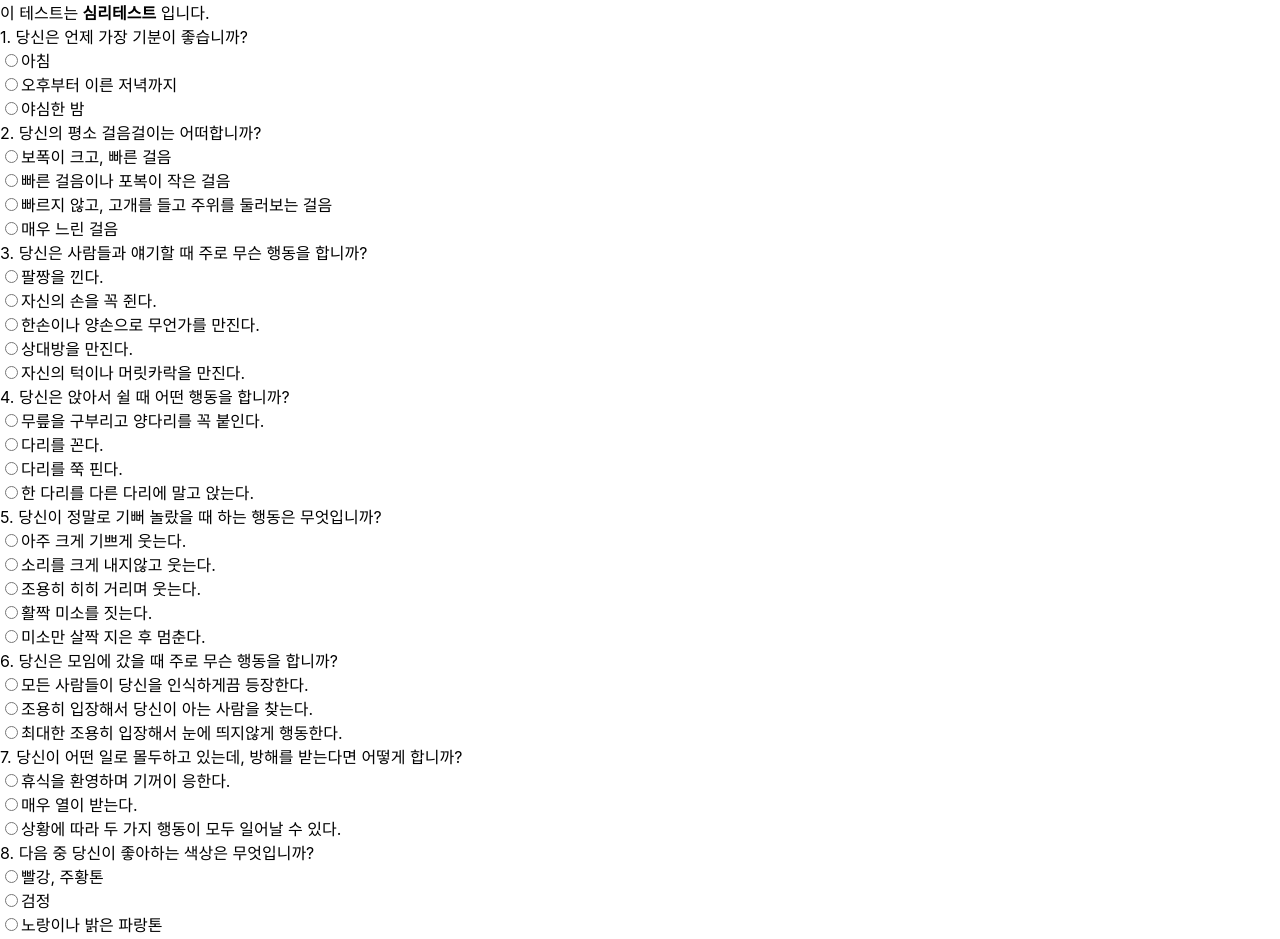
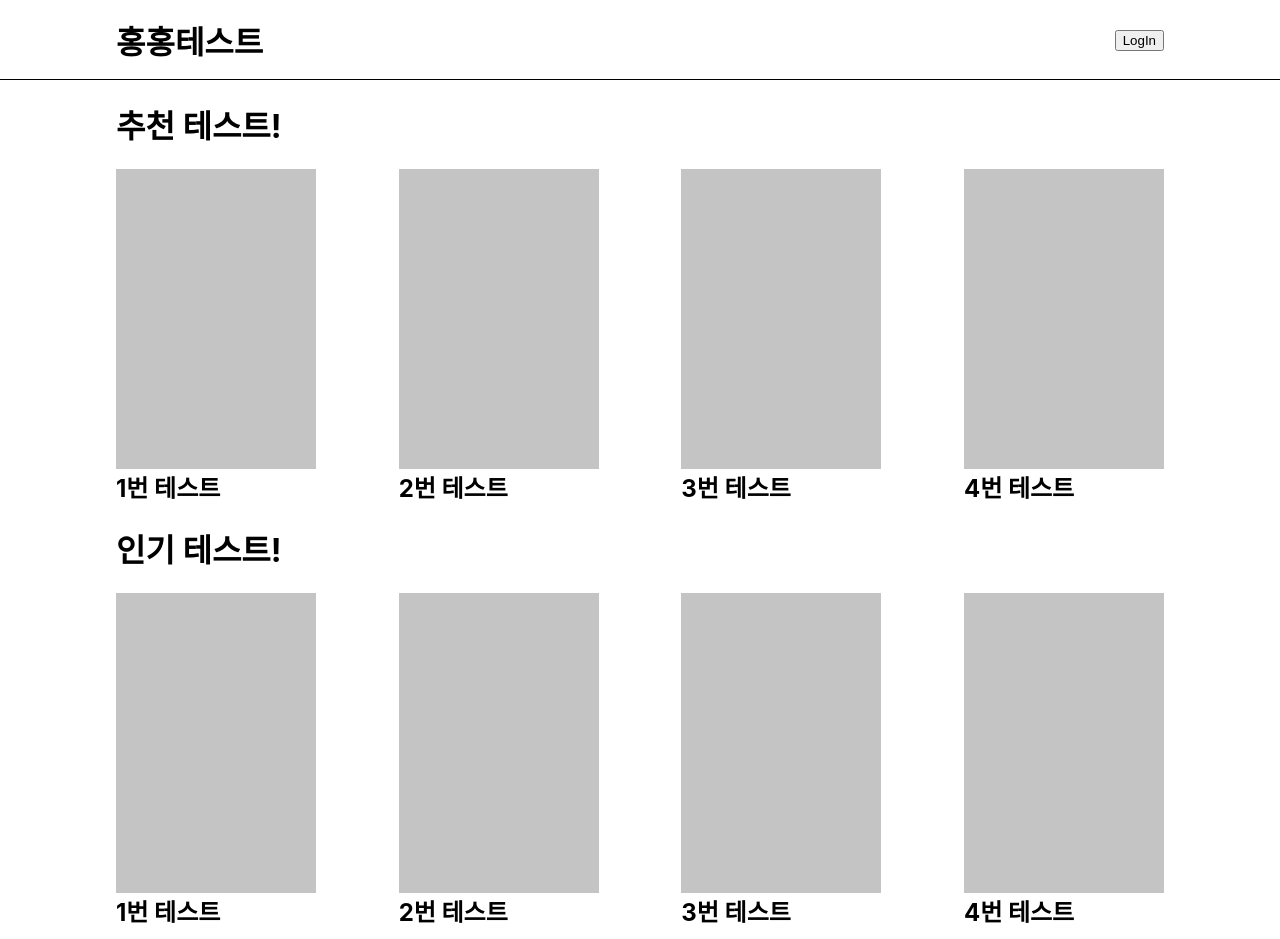
Before and after one commit to Honghyeonji/react_study, a React (Create React App) app: page / in a window 1280 px wide. Shown: the top 939 px of the page. Built offline with nearby package versions, Linux system fonts and the light colour scheme.

Commit message:
mainPage 레이아웃

```diff
--- /dev/null
+++ b/src/css/mainPage.css
@@ -0,0 +1,86 @@
+/* text-align: center; */
+/* display: inline-block; */
+/* align-items: center; */
+/* justify-content: center; */
+
+.mainPage {
+    margin: 0;
+    padding: 0;
+    display: flex;
+    align-items: center;
+    flex-direction: column;
+}
+
+.header {
+    display: flex;
+    justify-content: center;
+    width: 100%;
+    height: 79px;
+    border-bottom: 1px solid black;
+}
+
+.header_inner {
+    width: 100%;
+    display: flex;
+    justify-content: space-between;
+    align-items: center;
+    max-width: 1048px;
+}
+
+.logo {
+}
+
+.login {
+
+}
+
+.body {
+    width: 100%;
+    max-width: 1048px;
+    display: flex;
+    flex-direction: column;
+    align-items: center;
+}
+
+.testTag {
+    /* flex-grow: 1; */
+    align-self: flex-start;
+}
+
+.recommendTests {
+    width: 100%;
+    display: flex;
+    justify-content: space-between;
+}
+
+.hotTests {
+    width: 100%;
+    display: flex;
+    justify-content: space-between;
+}
+
+
+.test {
+    display: flex;
+    flex-direction: column;
+}
+
+.testImg {
+    width : 200px;
+    height: 300px;
+    background-color: #c4c4c4;
+}
+
+.testName {
+    margin: 0;
+}
+
+
+
+
+.footer {
+    width: 100%;
+    height: 79px;
+    margin-top: 20px;
+    border-top: 1px solid black;
+}
--- a/src/index.js
+++ b/src/index.js
@@ -2,10 +2,12 @@ import React from 'react';
 import ReactDOM from 'react-dom';
 import './index.css';
 import Root from './Root';
+import MainPage from './pages/mainPage';
 import reportWebVitals from './reportWebVitals';
 
 ReactDOM.render(
-  <Root />,
+  <MainPage/>,
+  // <Root />,
   document.getElementById('root')
 );
 
--- /dev/null
+++ b/src/pages/mainPage.js
@@ -0,0 +1,76 @@
+import React from "react";
+import "../css/mainPage.css";
+
+export default function MainPage() {
+    return (
+        <div className = "mainPage">
+            <header className="header">
+                <div className="header_inner">
+                    <h1 className="logo">홍홍테스트</h1>
+                    <div className="login">
+                        <button className="loginBtn">LogIn</button>
+                    </div>
+                </div>
+            </header>
+            <body className="body">
+                <h1 className="testTag">추천 테스트!</h1>
+                <div className="recommendTests">
+                    <div className="test">
+                        <div className="testImg">
+
+                        </div>
+                        <h2 className="testName">1번 테스트</h2>
+                    </div>
+                    <div className="test">
+                        <div className="testImg">
+
+                        </div>
+                        <h2 className="testName">2번 테스트</h2>
+                    </div>
+                    <div className="test">
+                        <div className="testImg">
+
+                        </div>
+                        <h2 className="testName">3번 테스트</h2>
+                    </div>
+                    <div className="test">
+                        <div className="testImg">
+
+                        </div>
+                        <h2 className="testName">4번 테스트</h2>
+                    </div>
+                </div>
+                <h1 className="testTag">인기 테스트!</h1>
+                <div className="hotTests">
+                    <div className="test">
+                        <div className="testImg">
+
+                        </div>
+                        <h2 className="testName">1번 테스트</h2>
+                    </div>
+                    <div className="test">
+                        <div className="testImg">
+
+                        </div>
+                        <h2 className="testName">2번 테스트</h2>
+                    </div>
+                    <div className="test">
+                        <div className="testImg">
+
+                        </div>
+                        <h2 className="testName">3번 테스트</h2>
+                    </div>
+                    <div className="test">
+                        <div className="testImg">
+
+                        </div>
+                        <h2 className="testName">4번 테스트</h2>
+                    </div>
+                </div>
+            </body>
+            <footer className="footer">
+
+            </footer>
+        </div>
+    )
+}
```
